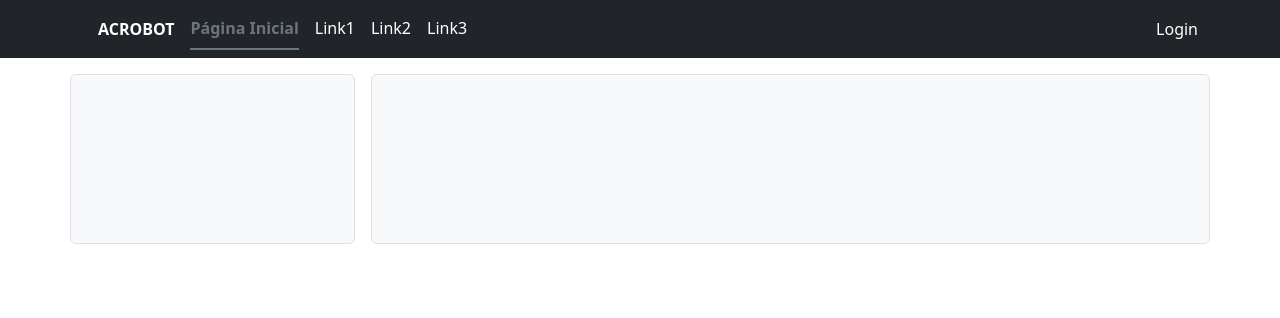
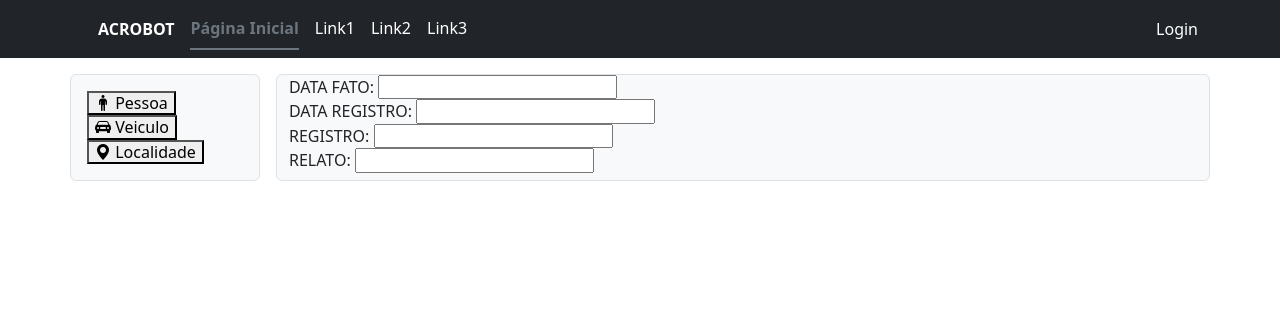
Before and after one commit to ianroddrs/acrobot, a Django app: page / in a window 1280 px wide. Shown: the top 318 px of the page. Run offline with Django 5.2, Linux system fonts and the light colour scheme; some libraries are stand-ins or nearby versions.

Commit message:
adicionado filtros de busca -> json

```diff
--- /dev/null
+++ b/apps/main/static/js/acrobot.js
@@ -0,0 +1,113 @@
+const filtros = document.querySelector('#filtros')
+
+function addFilter(filtro) {
+    fetch(`static/filtros/${filtro}.html`)
+    .then(response => response.text())
+    .then(htmlString => {
+        const parser = new DOMParser();
+        const html = parser.parseFromString(htmlString, 'text/html');
+        const elemento = html.body.firstChild;
+        filtros.appendChild(elemento);
+    });
+};
+
+function pessoasDict(){
+    let pessoas = [];
+    document.querySelectorAll('.pessoa').forEach((bloco) => {
+        let pessoa = {
+            vestimenta: {cor: null,estampa: null,tipo: null},
+            tatuagem: {local: null},
+            caracteristicasSomaticas: {cabelo: {tipo: null,cor: null,comprimento: null},estatura: null,compleicao: null,olhosCor: null}
+        };
+
+        bloco.querySelectorAll('input').forEach((input) => {
+          if (input.id == 'vestimenta-cor') pessoa.vestimenta.cor = input.value;
+          if (input.id == 'vestimenta-estampa') pessoa.vestimenta.estampa = input.value;
+          if (input.id == 'vestimenta-tipo') pessoa.vestimenta.tipo = input.value;
+          if (input.id == 'tatuagem-local') pessoa.tatuagem.local = input.value;
+          if (input.id == 'cabelo-tipo') pessoa.caracteristicasSomaticas.cabelo.tipo = input.value;
+          if (input.id == 'cabelo-cor') pessoa.caracteristicasSomaticas.cabelo.cor = input.value;
+          if (input.id == 'cabelo-comprimento') pessoa.caracteristicasSomaticas.cabelo.comprimento = input.value;
+          if (input.id == 'estatura') pessoa.caracteristicasSomaticas.estatura = input.value;
+          if (input.id == 'compleicao') pessoa.caracteristicasSomaticas.compleicao = input.value;
+          if (input.id == 'olhos-cor') pessoa.caracteristicasSomaticas.olhosCor = input.value;
+        });
+
+        pessoas.push(pessoa);
+    })
+    return pessoas
+}
+
+function veiculosDict(){
+    let veiculos = [];
+    document.querySelectorAll('.veiculo').forEach((bloco) => {
+        let veiculo = {cor: null,modelo: null,marca: null,tipo: null,placa: null};
+
+        bloco.querySelectorAll('input').forEach((input) => {
+            if (input.id == 'veiculo-cor') veiculo.cor = input.value;
+            if (input.id == 'veiculo-modelo') veiculo.modelo = input.value;
+            if (input.id == 'veiculo-marca') veiculo.marca = input.value;
+            if (input.id == 'veiculo-tipo') veiculo.tipo = input.value;
+            if (input.id == 'veiculo-placa') veiculo.placa = input.value;
+        });
+
+        veiculos.push(veiculo);
+    })
+    return veiculos
+}
+
+function localidadesDict(){
+    let localidades = [];
+    document.querySelectorAll('.localidade').forEach((bloco) => {
+        let localidade = {risp: null,municipio: null,distrito: null,aisp: null,bairro: null};
+        bloco.querySelectorAll('input').forEach((input) => {
+          if (input.id == 'localidade-risp') localidade.risp = input.value;
+          if (input.id == 'localidade-municipio') localidade.municipio = input.value;
+          if (input.id == 'localidade-distrito') localidade.distrito = input.value;
+          if (input.id == 'localidade-aisp') localidade.aisp = input.value;
+          if (input.id == 'localidade-bairro') localidade.bairro = input.value;
+        });
+
+        localidades.push(localidade);
+    });
+    return localidades
+}
+
+function boletimDict(){
+    let boletim = {dataFato: null,dataRegistro: null,registro: null,relato: null};
+    document.querySelector('.boletim').querySelectorAll('input').forEach((input) => {
+          if (input.id == 'data-fato') boletim.dataFato = input.value;
+          if (input.id == 'data-registro') boletim.dataRegistro = input.value;
+          if (input.id == 'registro') boletim.registro = input.value;
+          if (input.id == 'relato') boletim.relato = input.value;
+    });
+    return boletim
+}
+
+function enviarJSON() {
+    boletim = boletimDict()
+    pessoas = pessoasDict()
+    veiculos = veiculosDict()
+    localidades = localidadesDict()
+
+
+    let json = {
+        boletim:boletim,
+        pessoas: pessoas,
+        veiculos: veiculos,
+        localidades: localidades
+    };
+
+    let token = document.querySelector('input[name="csrfmiddlewaretoken"]').value;
+
+    fetch("/resultado/", {
+      method: "POST",
+      headers: {
+        "Content-Type": "application/x-www-form-urlencoded"
+      },
+      body: `csrfmiddlewaretoken=${token}&data=${JSON.stringify(json)}`
+    })
+    .then(response => response.json())
+    .then(data => console.log(data))
+    .catch(error => console.error(error));
+}
--- a/apps/main/templates/home.html
+++ b/apps/main/templates/home.html
@@ -5,6 +5,7 @@
 {% endblock %}
 
 {% block js %}
+<script src="{% static 'js/acrobot.js' %}" defer></script>
 {% endblock %}
 
 {% block title %}
@@ -13,11 +14,35 @@ Página Inicial
 
 {% block content %}
 <div class="row gap-3 my-3">
-    <div class="col-3 bg-light border rounded">
-        <br><br><br><br><br><br><br>
+    <div class="col-2 bg-light border rounded p-3">
+        <button type="button" onclick="addFilter('pessoa')">
+            <i class="bi bi-person-standing"></i>
+            Pessoa
+        </button>
+        <button type="button" onclick="addFilter('veiculo')">
+            <i class="bi bi-car-front-fill"></i>
+            Veiculo
+        </button>
+        <button type="button" onclick="addFilter('localidade')">
+            <i class="bi bi-geo-alt-fill"></i>
+            Localidade
+        </button>
     </div>
-    <div class="col bg-light border rounded">
-        <br><br><br><br><br><br><br>
+    <div class="col bg-light border rounded" id="filtros">
+        {% csrf_token %}
+        <div class="boletim">
+            <label for="data-fato">DATA FATO:</label>
+            <input type="text" id="data-fato">
+            <br>
+            <label for="data-registro">DATA REGISTRO:</label>
+            <input type="text" id="data-registro">
+            <br>
+            <label for="registro">REGISTRO:</label>
+            <input type="text" id="registro">
+            <br>
+            <label for="relato">RELATO:</label>
+            <input type="text" id="relato">
+        </div>
     </div>
 </div>
 {% endblock %}
--- a/apps/main/urls.py
+++ b/apps/main/urls.py
@@ -3,4 +3,5 @@ from django.urls import path
 
 urlpatterns = [
     path('', views.home, name='home'),
+    path('resultado/', views.resultado, name='resultado'),
 ]
--- a/apps/main/views.py
+++ b/apps/main/views.py
@@ -1,4 +1,11 @@
 from django.shortcuts import render
+from django.http import JsonResponse
 
 def home(request):
     return render(request,'home.html', {})
+
+def resultado(request):
+    json = request.POST.get('data')
+    print(json)
+    resultado = {'resultado': [1,2,3,4,5]}
+    return JsonResponse(resultado, safe=False)
```
Also changed, not shown: apps/main/static/filtros/localidade.html (added, +17 -0 lines), apps/main/static/filtros/pessoa.html (added, +34 -0 lines), apps/main/static/filtros/veiculo.html (added, +17 -0 lines), apps/main/templates/resultado.html (added, +16 -0 lines).
